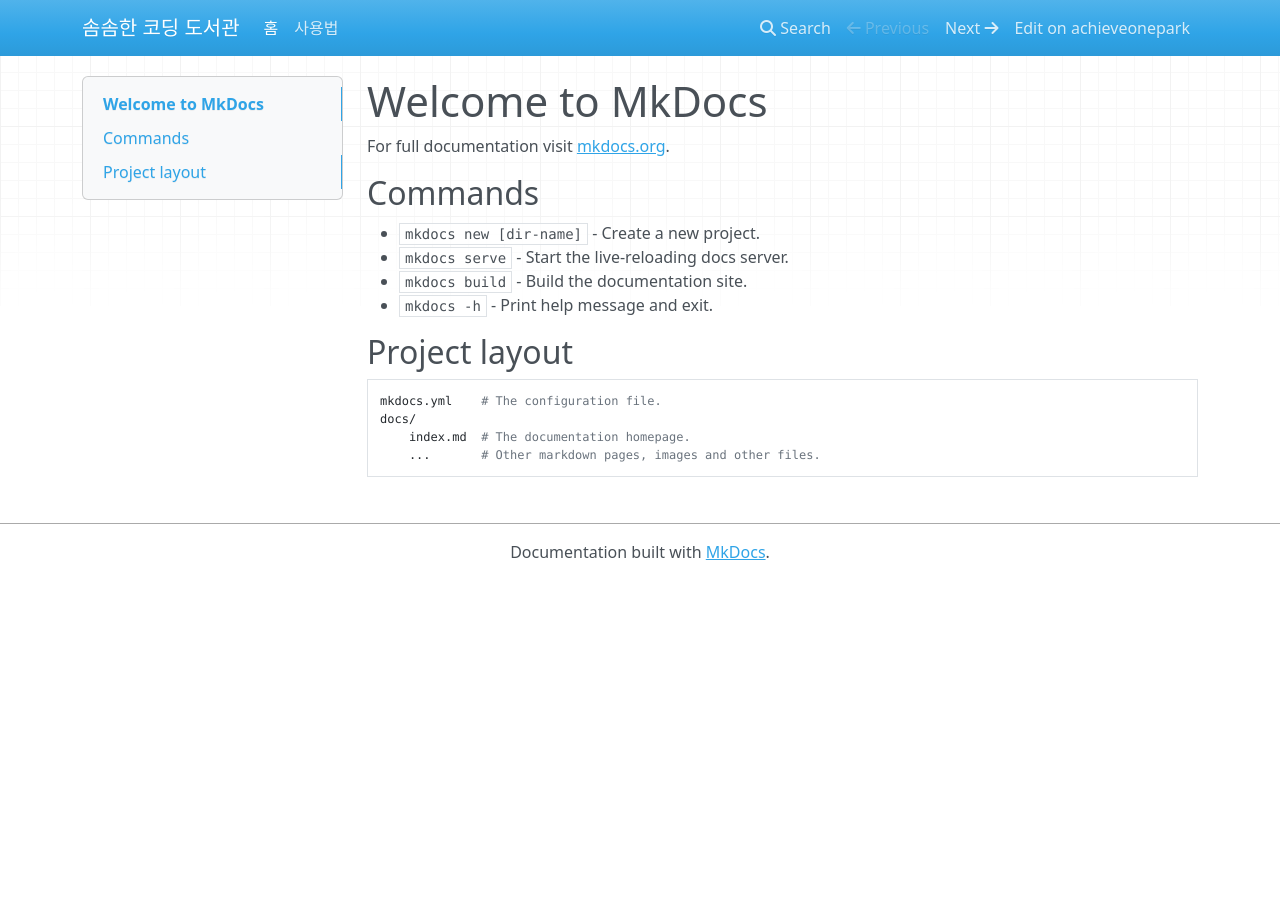
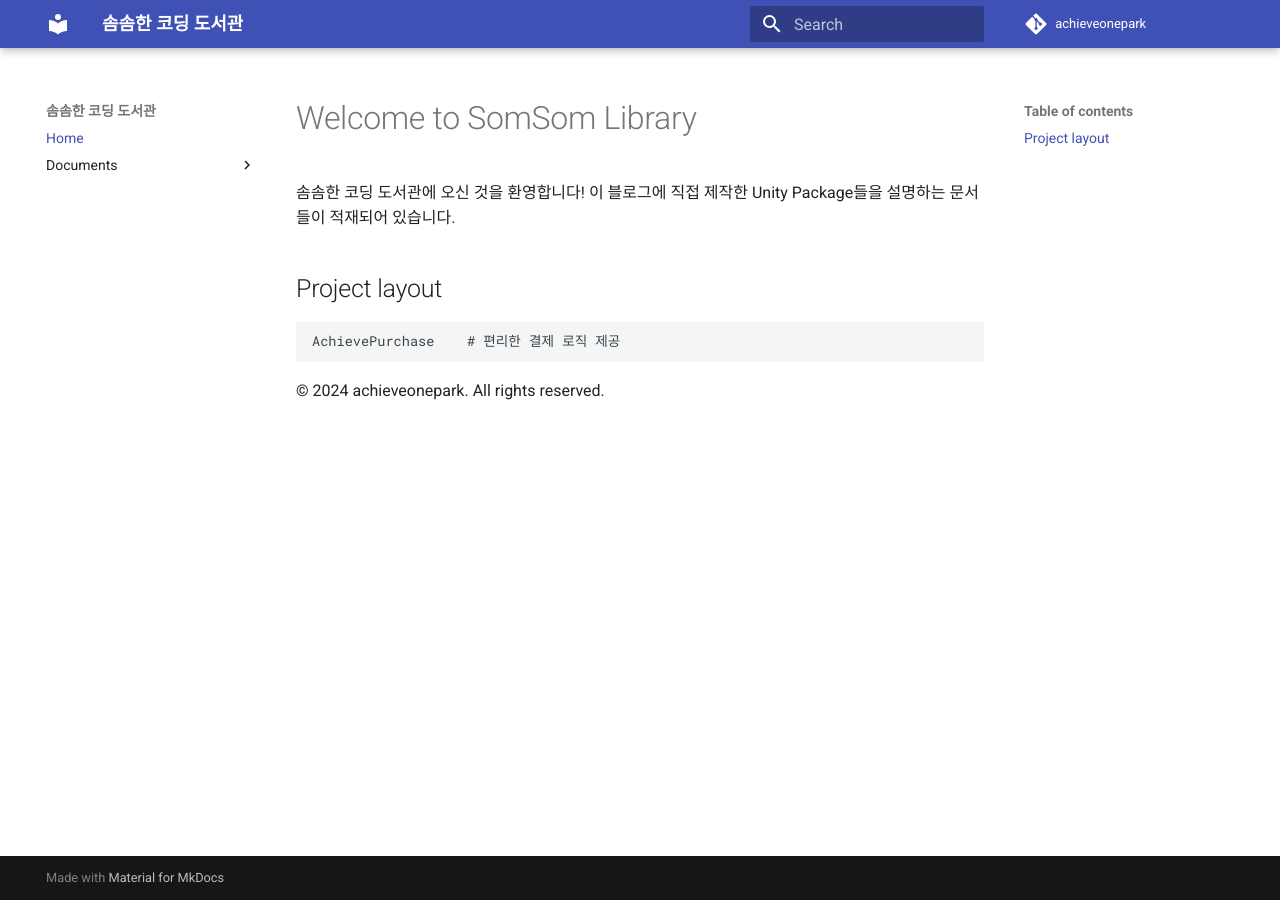
Before and after one commit to achieveonepark/cording-library, an MkDocs documentation site: the page built from docs/index.md, in a window 1280 px wide. Built offline with MkDocs 1.6.1 and Material for MkDocs 9.7.7, drawn with Linux system fonts in a browser that asks for light colours; nearby versions of some CDN libraries.

Commit message:
feat: docs, yml 파일 최신화

```diff
--- a/docs/index.md
+++ b/docs/index.md
@@ -1,17 +1,11 @@
-# Welcome to MkDocs
+# Welcome to SomSom Library
 
-For full documentation visit [mkdocs.org](https://www.mkdocs.org).
-
-## Commands
-
-* `mkdocs new [dir-name]` - Create a new project.
-* `mkdocs serve` - Start the live-reloading docs server.
-* `mkdocs build` - Build the documentation site.
-* `mkdocs -h` - Print help message and exit.
+솜솜한 코딩 도서관에 오신 것을 환영합니다!
+이 블로그에 직접 제작한 Unity Package들을 설명하는 문서들이 적재되어 있습니다.
 
 ## Project layout
 
-    mkdocs.yml    # The configuration file.
-    docs/
-        index.md  # The documentation homepage.
-        ...       # Other markdown pages, images and other files.
+    AchievePurchase    # 편리한 결제 로직 제공
+
+
+© 2024 achieveonepark. All rights reserved.
--- a/mkdocs.yml
+++ b/mkdocs.yml
@@ -1,13 +1,15 @@
 # Project information
-
 site_name: 솜솜한 코딩 도서관
 site_url: https://achieveonepark.github.io/cording-library
 
 # Repository
-
 repo_name: achieveonepark
 repo_url: https://github.com/achieveonepark/
 
 nav:
- - 홈 : index.md
- - 사용법 : how.md
+    - Home: index.md
+    - Documents:
+        - AchievePurchase: Documents/AchievePurchase/AchievePurchase.md
+
+theme:
+  name: material
```
Also changed, not shown: docs/Documents/AchievePurchase/AchievePurchase.md (added, +73 -0 lines), docs/Documents/Documents.md (renamed from docs/how.md).
